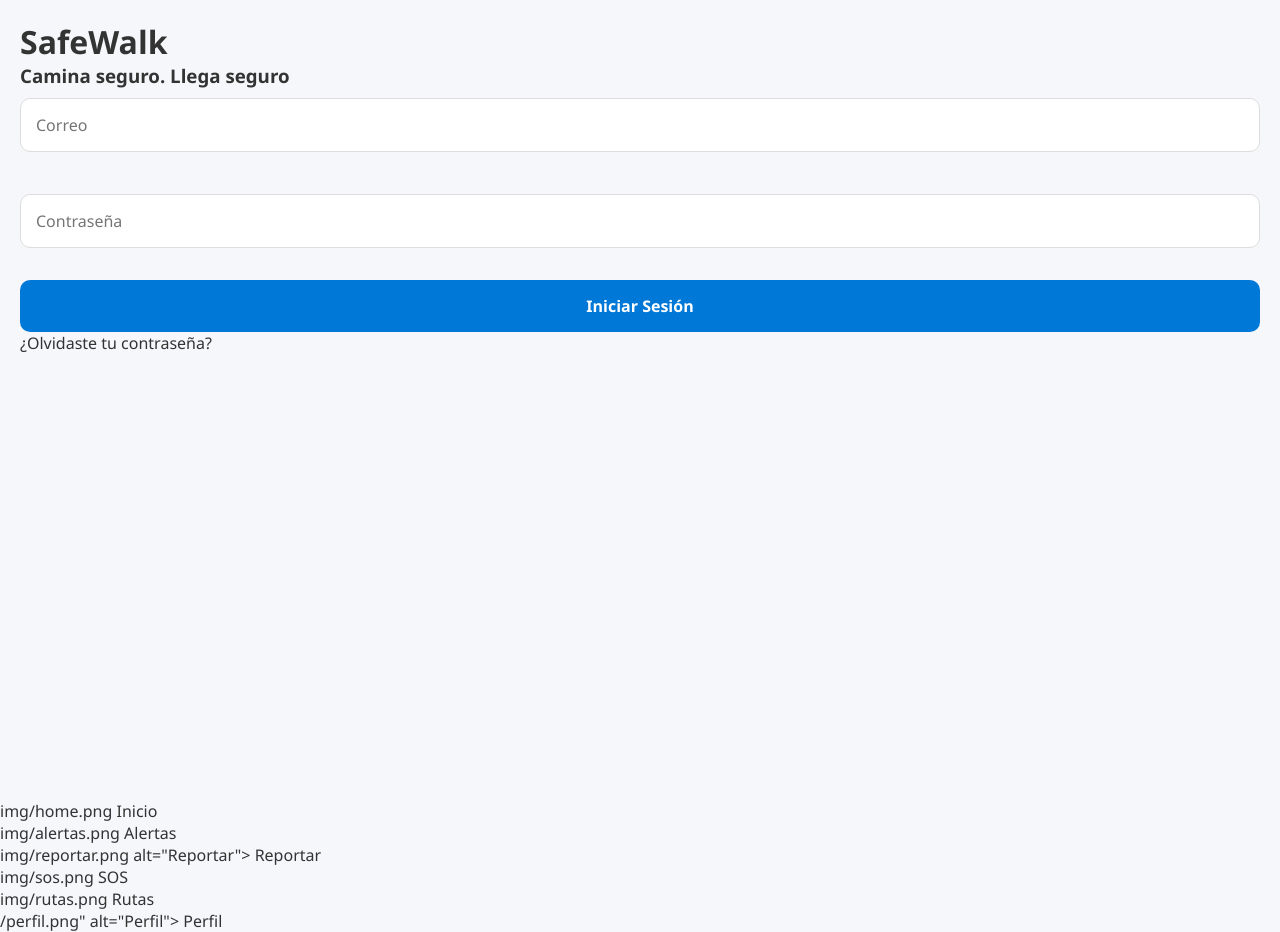
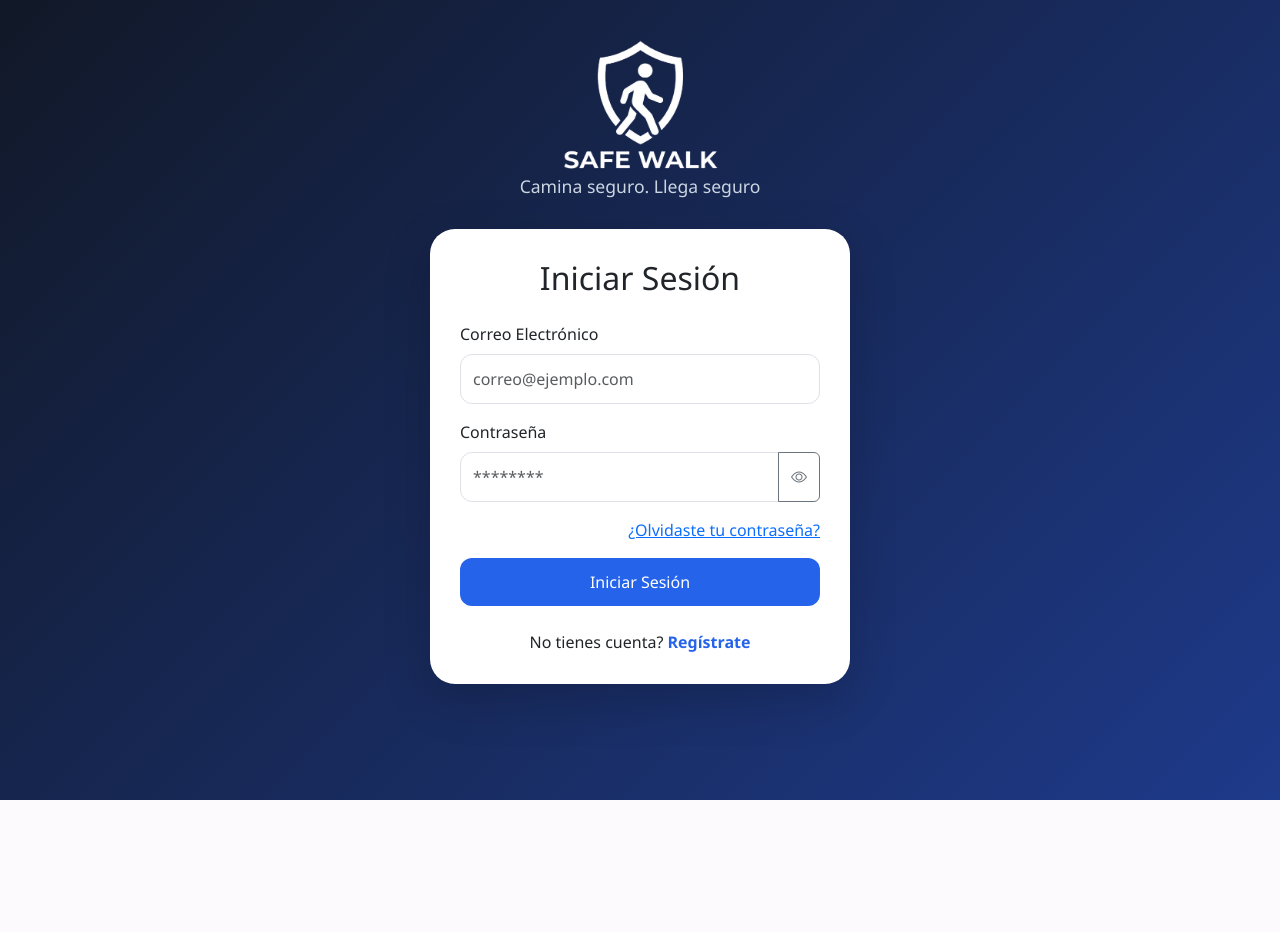
Before and after one commit to jesusssh/safe-walk, a PHP site: page /inicio.html in a window 1280 px wide. After the commit the page ends 800 px from the top, so only its background shows below. Run offline with PHP 8.4, Linux system fonts and the light colour scheme.

Commit message:
pantalla de inicio de sesion
vista terminada falta funcionalidad

```diff
--- a/inicio de sesion/css/estilos.css
+++ b/inicio de sesion/css/estilos.css
@@ -1,121 +1,106 @@
-*{
+body{
     margin:0;
     padding:0;
-    box-sizing:border-box;
-    font-family: 'Segoe UI', sans-serif;
+    min-height:100vh;
+    background:linear-gradient(
+        135deg,
+        #111827,
+        #1e3a8a
+    );
+    font-family:'Segoe UI',sans-serif;
+}
+.logo-img{
+    width:180px;
+    height:auto;
+    display:block;
+    margin:0;
 }
 
-body{
-    background:#f5f7fa;
-    color:#333;
+.slogan{
+    color:#cbd5e1;
+    text-align:center;
+    margin:0;
+    font-size:1.1rem;
+    margin-top: -50px;
 }
-
-/* Pantallas */
-.pantalla{
-    display:none;
+.login-container{
     min-height:100vh;
+    display:flex;
+    flex-direction:column;
+    align-items:center;
+    justify-content:center;
+    gap:30px;
     padding:20px;
 }
 
-.activa{
-    display:block;
+.login-card{
+    width:420px;
+    max-width:95%;
+    margin:0 auto;
+    border:none;
+    border-radius:25px;
+    padding:30px;
 }
 
-/* Logo */
 .logo{
-    text-align:center;
-    margin-top:50px;
+    color:white;
+    font-size:3rem;
+    font-weight:700;
+}
+.logo-section{
+    display:flex;
+    flex-direction:column;
+    align-items:center;
+    gap:2px;
 }
 
-.logo h1{
-    color:#003366;
-    font-size:40px;
+.slogan{
+    color:#cbd5e1;
+    text-align:center;
+    margin-bottom:30px;
 }
 
-.logo p{
-    color:#666;
-    margin-top:10px;
+
+
+.form-control{
+    border-radius:12px;
+    padding:12px;
 }
 
-/* Formularios */
-input{
-    width:100%;
-    padding:15px;
-    margin:10px 0;
-    border:1px solid #ddd;
-    border-radius:10px;
-    font-size:16px;
+.login-btn{
+    border-radius:12px;
+    padding:12px;
+    background:#2563eb;
+    border:none;
 }
 
-button{
-    width:100%;
-    padding:15px;
-    border:none;
-    border-radius:10px;
-    background:#0078D7;
-    color:white;
-    font-size:16px;
-    cursor:pointer;
-    font-weight:bold;
+.login-btn:hover{
+    background:#1d4ed8;
 }
 
-button:hover{
-    background:#005fb8;
+.small-link{
+    text-decoration:none;
+    color:#2563eb;
 }
 
-/* Links */
-a{
-    color:#0078D7;
+.register-link{
     text-decoration:none;
+    font-weight:bold;
+    color:#2563eb;
 }
 
-/* Tarjetas */
-.card{
-    background:white;
-    margin:15px 0;
-    padding:15px;
-    border-radius:15px;
-    box-shadow:0 2px 10px rgba(0,0,0,.1);
+.login-card{
+    animation:fadeInUp 1s ease;
 }
 
-/* Alertas */
-.alerta{
-    border-left:5px solid red;
+@keyframes fadeInUp{
+    from{
+        opacity:0;
+        transform:translateY(40px);
+    }
+
+    to{
+        opacity:1;
+        transform:translateY(0);
+    }
 }
-
-.segura{
-    border-left:5px solid green;
-}
-
-/* Perfil */
-.avatar{
-    width:100px;
-    height:100px;
-    border-radius:50%;
-    background:#ddd;
-    margin:auto;
-}
-
-/* Barra inferior */
-.navbar{
-    position:fixed;
-    bottom:0;
-    left:0;
-    width:100%;
-    background:white;
-    display:flex;
-    justify-content:space-around;
-    padding:15px;
-    box-shadow:0 -2px 10px rgba(0,0,0,.1);
-}
-
-.navbar button{
-    background:none;
-    color:#444;
-    width:auto;
-    padding:5px;
-}
-
-.navbar button:hover{
-    color:#0078D7;
-}
--- a/inicio de sesion/inicio.html
+++ b/inicio de sesion/inicio.html
@@ -3,96 +3,81 @@
 <head>
     <meta charset="UTF-8">
     <meta name="viewport" content="width=device-width, initial-scale=1.0">
-    <title>SafeWalk</title>
+    <title>SafeWalk - Iniciar Sesión</title>
+
+    <link href="https://cdn.jsdelivr.net/npm/bootstrap@5.3.3/dist/css/bootstrap.min.css" rel="stylesheet">
+
+    <link rel="stylesheet" href="https://cdn.jsdelivr.net/npm/bootstrap-icons@1.11.3/font/bootstrap-icons.css">
+
     <link rel="stylesheet" href="css/estilos.css">
-
-    <style>
-        .pantalla {
-            display: none;
-            min-height: 100vh;
-            padding: 20px;
-        }
-
-        .activa {
-            display: block;
-        }
-    </style>
 </head>
 <body>
 
-    <!-- Pantalla 1 -->
-    <div id="login" class="pantalla activa">
-        <h1>SafeWalk</h1>
-        <h3>Camina seguro. Llega seguro</h3>
+<div class="logo-section text-center">
+    <div class="mb-3">
+        <img src="img/logo__1_-removebg-preview.png" alt="SafeWalk Logo" class="logo-img">
+    </div>
 
-        <input type="email" placeholder="Correo">
-        <br><br>
+    <p class="slogan">
+        Camina seguro. Llega seguro
+    </p>
+</div>
+<div class="card login-card shadow-lg">
 
-        <input type="password" placeholder="Contraseña">
-        <br><br>
+    <h2 class="text-center mb-4">Iniciar Sesión</h2>
 
-        <button onclick="iniciarSesion()">
+    <form action="inicio.html" method="POST">
+
+        <div class="mb-3">
+            <label class="form-label">Correo Electrónico</label>
+            <input
+                type="email"
+                class="form-control"
+                placeholder="correo@ejemplo.com"
+                required>
+        </div>
+
+        <div class="mb-3">
+            <label class="form-label">Contraseña</label>
+
+            <div class="input-group">
+                <input
+                    type="password"
+                    class="form-control"
+                    id="password"
+                    placeholder="********"
+                    required>
+
+                <button
+                    class="btn btn-outline-secondary"
+                    type="button"
+                    onclick="togglePassword()">
+
+                    <i class="bi bi-eye"></i>
+                </button>
+            </div>
+        </div>
+
+        <div class="text-end mb-3">
+            <a href="recuperar_contraseña.html" class="forgot-password-link">
+                ¿Olvidaste tu contraseña?
+            </a>
+        </div>
+
+        <button
+            type="submit"
+            class="btn btn-primary w-100 login-btn">
             Iniciar Sesión
         </button>
 
-        <p>¿Olvidaste tu contraseña?</p>
+    </form>
+
+    <div class="text-center mt-4">
+        <span>No tienes cuenta? </span>
+        <a href="registro.html" class="register-link">
+            Regístrate
+        </a>
     </div>
-
-    <!-- Pantalla 2 -->
-    <div id="inicio" class="pantalla">
-        <h1>SafeWalk</h1>
-
-        <h2>Bienvenido</h2>
-
-        <button onclick="cerrarSesion()">
-            Cerrar Sesión
-        </button>
-    </div>
-
-    <script>
-        function iniciarSesion() {
-            document.getElementById("login").classList.remove("activa");
-            document.getElementById("inicio").classList.add("activa");
-        }
-
-        function cerrarSesion() {
-            document.getElementById("inicio").classList.remove("activa");
-            document.getElementById("login").classList.add("activa");
-        }
-    </script>
-    <footer class="footer-nav">
-
-    <div class="nav-item">
-        img/home.png
-        <span>Inicio</span>
-    </div>
-
-    <div class="nav-item">
-        img/alertas.png
-        <span>Alertas</span>
-    </div>
-
-    <div class="nav-item">
-        img/reportar.png alt="Reportar">
-        <span>Reportar</span>
-    </div>
-
-    <div class="nav-item">
-        img/sos.png
-        <span>SOS</span>
-    </div>
-
-    <div class="nav-item">
-        img/rutas.png
-        <span>Rutas</span>
-    </div>
-
-    <div class="nav-item">
-        /perfil.png" alt="Perfil">
-        <span>Perfil</span>
-    </div>
-
-</footer>
-
+</div>
 </body>
 </html>
--- a/inicio/inicio.html
+++ b/inicio/inicio.html
@@ -30,12 +30,12 @@
     </div>
 
     <div class="nav-item">
-        img/rutas.png
+        <link rel="img/rutas.png" alt="Rutas">
         <span>Rutas</span>
     </div>
 
     <div class="nav-item">
-        /perfil.png" alt="Perfil">
+        <link rel="img/1361728.png" alt="Perfil">
         <span>Perfil</span>
     </div>
 
```
Also changed, not shown: inicio de sesion/js/sesion.js (added, +10 -0 lines), inicio de sesion/img/7d8f98cc-fc36-4195-b406-e85a6efad7f3.jpg (added), inicio de sesion/img/logo (1).png (added), inicio de sesion/img/logo__1_-removebg-preview.png (added).
